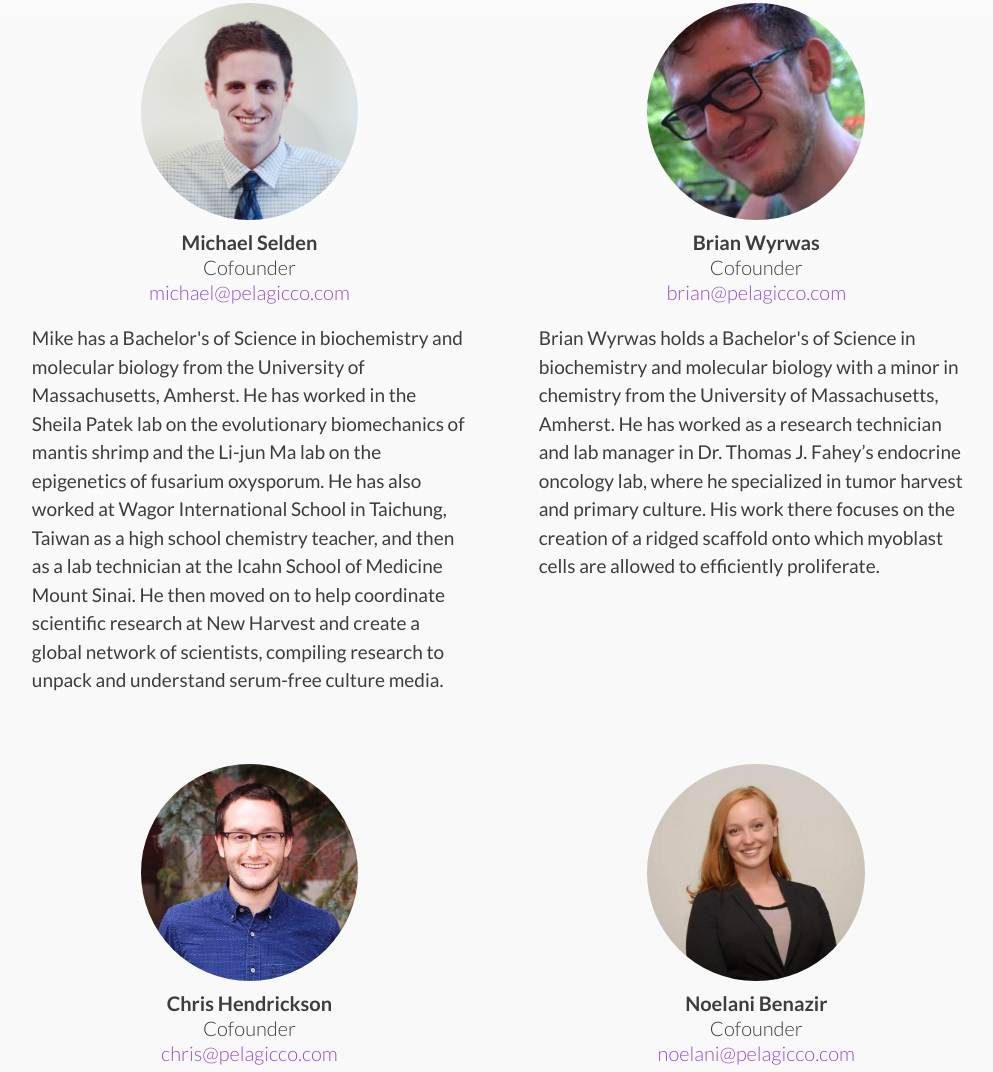
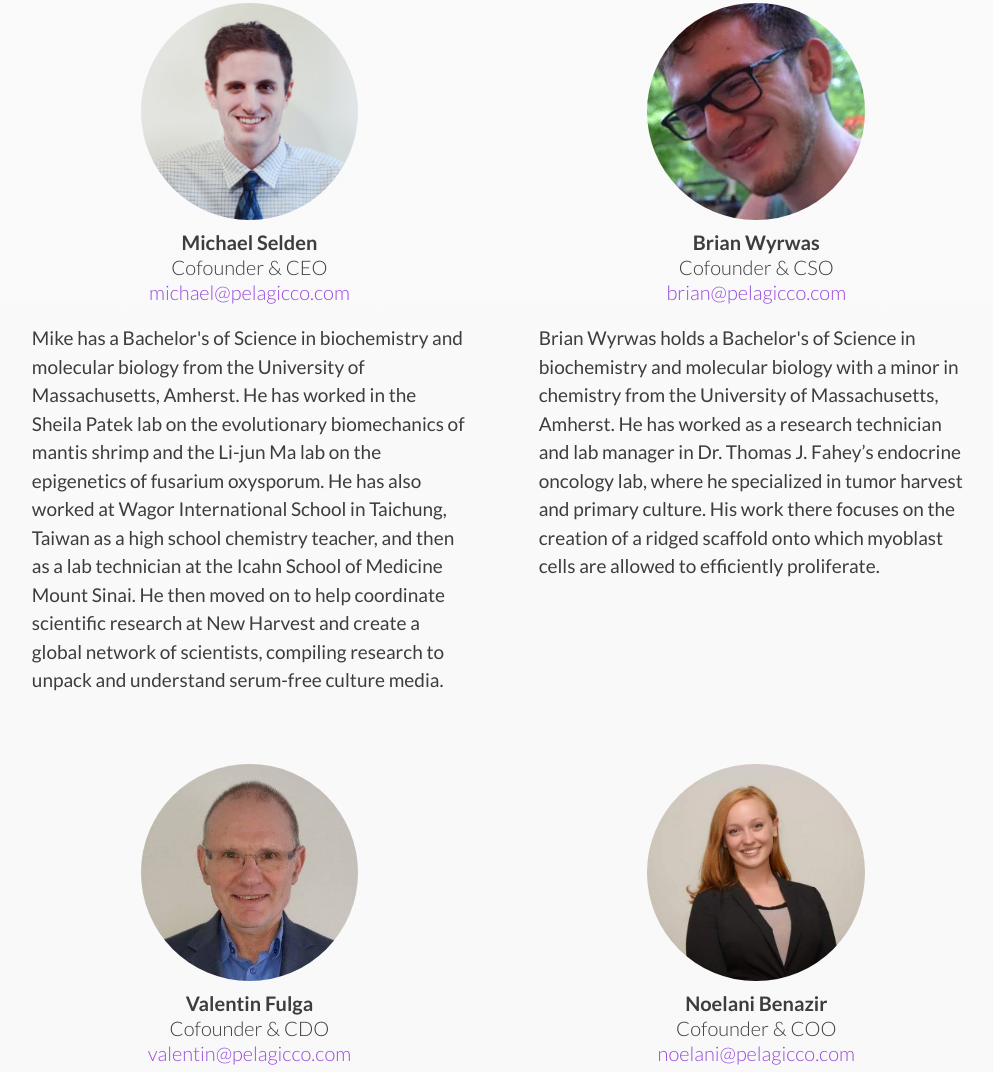
Before and after one commit to PelagicCo/pelagicco.github.io, a plain HTML site: page index.html in a window 1280 px wide. Shown: the part 1180-2252 px from the top of the page, without its empty margins (132-1125 px from the left). Drawn offline with Linux system fonts and the light colour scheme.

Commit message:
Added Valentin bio
Removed Chris bio and added Valentin bio, including a new image and
text content. Also added job roles for each cofounder.

```diff
--- a/index.html
+++ b/index.html
@@ -65,7 +65,7 @@
         <img class= "bio-image" src="img/michael-bio.jpg" alt="Michael Selden">
         <ul class="contact-info">
           <li class="name">Michael Selden</li>
-          <li class="title">Cofounder</li>
+          <li class="title">Cofounder &amp; CEO</li>
           <li class="email"><a href="mailto:michael@pelagicco.com">michael@pelagicco.com</a></li>
         </ul>
         <p>
@@ -77,7 +77,7 @@
         <img class= "bio-image" src="img/brian-bio.jpg" alt="Brian Wyrwas">
         <ul class="contact-info">
           <li class="name">Brian Wyrwas</li>
-          <li class="title">Cofounder</li>
+          <li class="title">Cofounder &amp; CSO</li>
           <li class="email"><a href="mailto:brian@pelagicco.com">brian@pelagicco.com</a></li>
         </ul>
         <p>
@@ -86,14 +86,14 @@
       </div>
 
       <div class="bio">
-        <img class= "bio-image" src="img/chris-bio.jpg" alt="Chris Hendrickson">
+        <img class= "bio-image" src="img/valentin-bio.jpg" alt="Valentin Fulga">
         <ul class="contact-info">
-          <li class="name">Chris Hendrickson</li>
-          <li class="title">Cofounder</li>
-          <li class="email"><a href="mailto:chris@pelagicco.com">chris@pelagicco.com</a></li>
+          <li class="name">Valentin Fulga</li>
+          <li class="title">Cofounder &amp; CDO</li>
+          <li class="email"><a href="mailto:valentin@pelagicco.com">valentin@pelagicco.com</a></li>
         </ul>
         <p>
-          Chris Hendrickson is an activist, athlete, and scientist. Chris holds a Bachelor's of Science in biology from Western Michigan University and spent four years working as a research assistant for Vestaron Corporation. Chris' research was crucial in helping Vestaron grow through B and C rounds of investing and gained inventorship on a patent for <i>"Toxic peptide production, peptide expression in plants and combinations of cysteine rich peptides."</i> As a side project, Chris founded a community organization in Kalamazoo, Michigan which raises awareness about environmental damage that results from the modern food system. This last project lead Chris to The Humane League, where he works as the Boston Grassroots Director, educating Massachusetts about how to reduce the cruelty and suffering of farm animals.
+          Dr. Valentin Fulga is a serial entrepreneur and an experienced executive with over 20 years experience in the life science industry. He is the founder and co-managing partner of NetValue BioConsulting Inc., a regulatory, clinical, and product-development consulting firm. Dr. Fulga has established several life-science companies for which he's raised over $30M in capital. He brought two of these companies to major value-inflection points (including public offering). He is the inventor of over 50 issued and pending patents, the author of 15 scientific articles, and has given numerous presentations at business, medical, and scientific meetings. Dr. Fulga has been recognised for his technological, entrepreneurial, and business achievements, was granted the Technology Pioneer Award by the World Economic Forum, and has been interviewed by prestigious journals and media such as Time Magazine, Red Herring, and Sixty Minutes.
         </p>
       </div>
 
@@ -101,7 +101,7 @@
         <img class= "bio-image" src="img/noelani-bio.jpg" alt="Noelani Benazir">
         <ul class="contact-info">
           <li class="name">Noelani Benazir</li>
-          <li class="title">Cofounder</li>
+          <li class="title">Cofounder &amp; COO</li>
           <li class="email"><a href="mailto:noelani@pelagicco.com">noelani@pelagicco.com</a></li>
         </ul>
         <p>
```
Also changed, not shown: img/valentin-bio.jpg (added).
